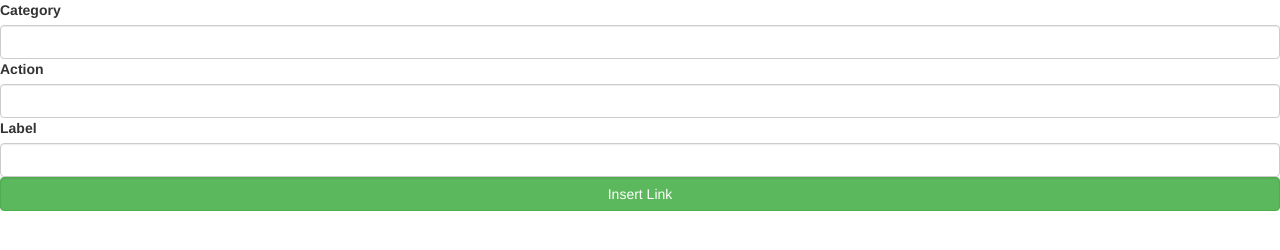
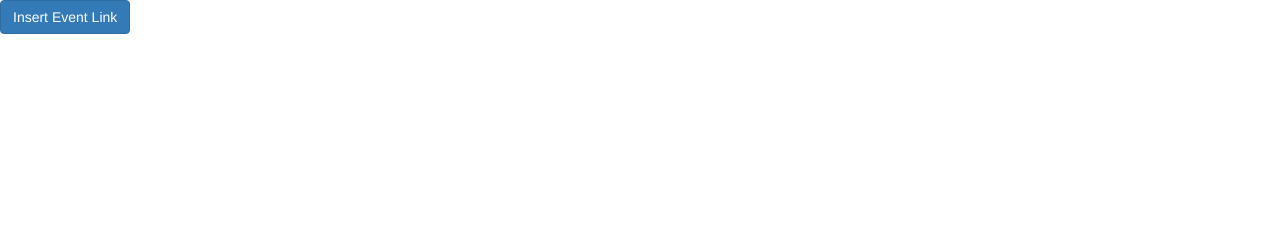
Before and after one commit to jessgusclark/gadget-event-tracking, a website: page build/index.html in a window 1280 px wide. Drawn offline with nearby package versions, Linux system fonts and the light colour scheme; files that its build step writes are made by us from their sources.

Commit message:
Change HTML to a single button.

```diff
--- a/build/index.html
+++ b/build/index.html
@@ -4,8 +4,9 @@
     <!-- This title is not used. -->
     <title>Google Event Tracking</title>
 
-    <link rel="stylesheet" href="css/gadget.min.css">
-    <script type="text/javascript" src="js/gadget.min.js"></script>
+    <link rel="stylesheet" href="css/gadget.min.css" />
+    <link rel="stylesheet" href="https://maxcdn.bootstrapcdn.com/bootstrap/3.3.7/css/bootstrap.min.css" />
+    <script type="text/javascript" src="js/gadget.js"></script>
 
 </head>
 <body>
@@ -13,28 +14,7 @@
 
         <div class="row">
             <div class="col-sm-12">
-                <label for="eventCategory">Category</label>
-                <input type="text" name="eventCategory" class="form-control" />
-            </div>
-        </div>
-
-        <div class="row">
-            <div class="col-sm-12">
-                <label for="eventAction">Action</label>
-                <input type="text" name="eventAction" class="form-control" />
-            </div>
-        </div>
-
-        <div class="row">
-            <div class="col-sm-12">
-                <label for="eventLabel">Label</label>
-                <input type="text" name="eventLabel" class="form-control" />
-            </div>
-        </div>
-
-        <div class="row">
-            <div class="col-sm-12">
-                <input type="submit" value="Insert Link" class="form-control btn-success" />
+                <a href="#" id="createLink" class="btn btn-primary">Insert Event Link</a>
             </div>
         </div>
     </div>
```
